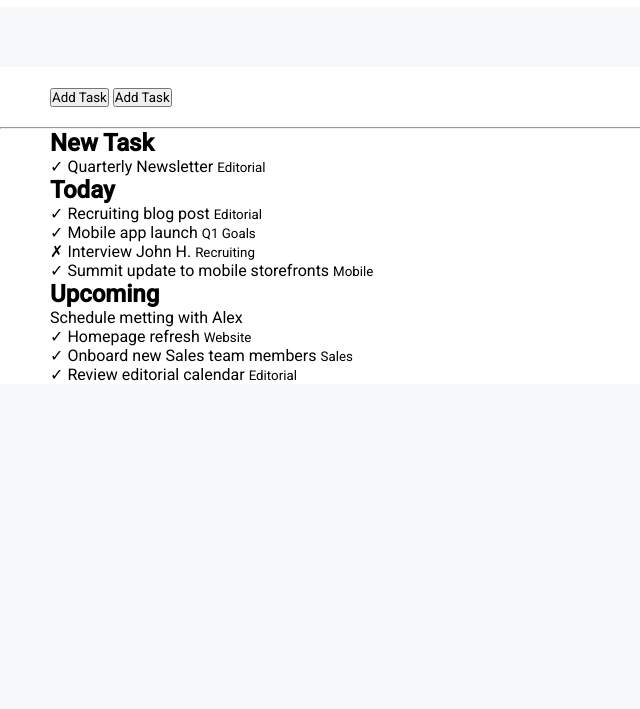
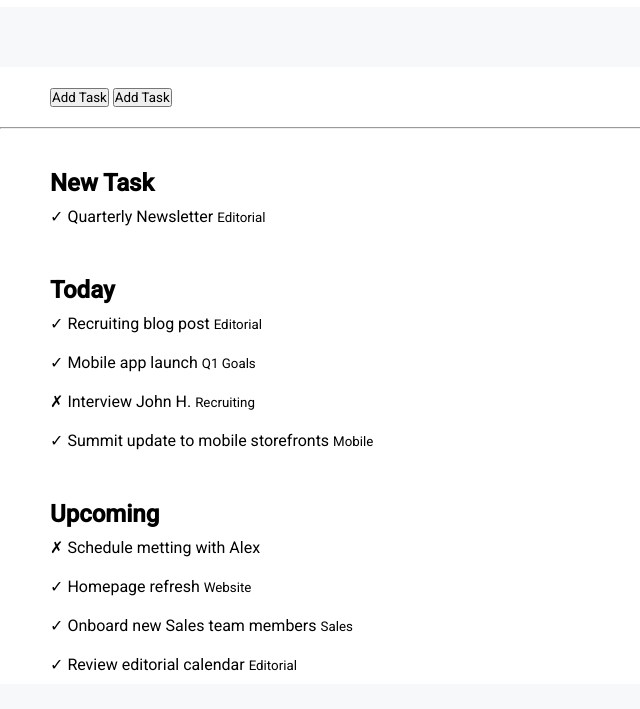
Before and after one commit to bertoldimatteo/html-css-toboolist, a plain HTML site: page index.html in a window 1280 px wide. Shown: the part 63-772 px from the top of the page, without its empty margins (0-640 px from the left). Drawn offline with Linux system fonts and the light colour scheme.

Commit message:
aggiunta contenuto main + padding/margin css

```diff
--- a/css/style.css
+++ b/css/style.css
@@ -41,3 +41,13 @@ ul {
     padding-top: 20px;
     padding-bottom: 20px;
 }
+
+.divisore {
+    margin-top: 40px;
+    margin-bottom: 40px;
+}
+
+.divisore-li {
+    padding-top: 10px;
+    padding-bottom: 10px;
+}
--- a/index.html
+++ b/index.html
@@ -30,34 +30,41 @@
 
         <hr>
 
-        <div class="padding-left">
+        <section class="padding-left">
+
         <!-- sezione new task -->
+            <div class="divisore">
                 <h2>New Task</h2>
                 <ul>
-                <li><span class="check">&check; </span>Quarterly Newsletter <small>Editorial</small></li>
+                    <li class="divisore-li"><span class="check">&check; </span>Quarterly Newsletter <small>Editorial</small></li>
                 </ul>
+            </div>
         <!-- /sezione new task -->
 
         <!-- sezione Today -->
+            <div class="divisore">
                 <h2>Today</h2>
                 <ul>
-                <li><span class="check">&check; </span> Recruiting blog post <small>Editorial</small></li>
-                <li><span class="check">&check; </span> Mobile app launch <small>Q1 Goals</small></li>
-                <li><span class="cross">&cross; </span>Interview John H. <small>Recruiting</small></li>
-                <li><span class="check">&check; </span> Summit update to mobile storefronts <small>Mobile</small></li>
+                    <li class="divisore-li"><span class="check">&check; </span> Recruiting blog post <small>Editorial</small></li>
+                    <li class="divisore-li"><span class="check">&check; </span> Mobile app launch <small>Q1 Goals</small></li>
+                    <li class="divisore-li"><span class="cross">&cross; </span>Interview John H. <small>Recruiting</small></li>
+                    <li class="divisore-li"><span class="check">&check; </span> Summit update to mobile storefronts <small>Mobile</small></li>
                 </ul>
+            </div>
         <!-- /sezione Today -->
 
         <!-- sezione Upcoming -->
+            <div class="divisore">
                 <h2>Upcoming</h2>
                 <ul>
-                <li><span class="cross"> Schedule metting with Alex</li>
-                <li><span class="check">&check; </span> Homepage refresh <small>Website</small></li>
-                <li><span class="check">&check; </span> Onboard new Sales team members <small>Sales</small></li>
-                <li><span class="check">&check; </span> Review editorial calendar <small>Editorial</small></li>
+                    <li class="divisore-li"><span class="cross">&cross; </span> Schedule metting with Alex</li>
+                    <li class="divisore-li"><span class="check">&check; </span> Homepage refresh <small>Website</small></li>
+                    <li class="divisore-li"><span class="check">&check; </span> Onboard new Sales team members <small>Sales</small></li>
+                    <li class="divisore-li"><span class="check">&check; </span> Review editorial calendar <small>Editorial</small></li>
                 </ul>
+            </div>
         <!-- /sezione Today -->
-        </div>
+        </section>
 
     </main>
 
```
Lines whose indentation alone changed are shown as unchanged.
